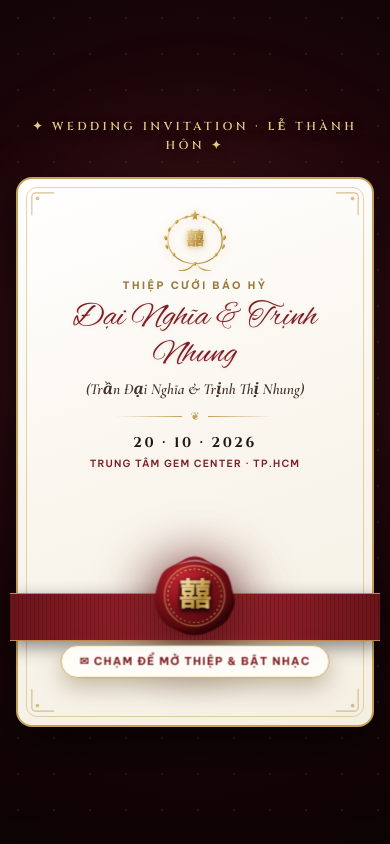
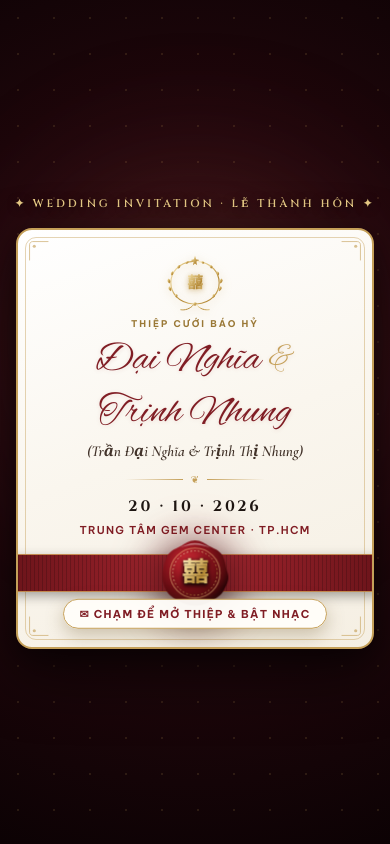
Before and after one commit to johnherry123/Test_06-06-2026, a React (Vite) app: page / in a window 390 px wide. Built offline with nearby package versions, Linux system fonts and the light colour scheme; a web font is replaced by a local one.

Commit message:
fix(responsive): restructure intro card with natural flexbox flow to prevent seal overlap and button overflow

```diff
--- a/src/components/IntroShader.jsx
+++ b/src/components/IntroShader.jsx
@@ -2,7 +2,7 @@ import { useState, useEffect, useCallback, useMemo } from 'react';
 import { COUPLE, WEDDING } from '../weddingData';
 
 export default function IntroShader({ onComplete, onStartMusic }) {
-  // Phases: 'idle' -> 'opening' -> 'zooming' -> 'done'
+  // Phases: 'idle' -> 'opening' -> 'done'
   const [phase, setPhase] = useState('idle');
   const [tilt, setTilt] = useState({ x: 0, y: 0 });
 
@@ -10,13 +10,13 @@ export default function IntroShader({ onComplete, onStartMusic }) {
   const sparks = useMemo(() => {
     return Array.from({ length: 24 }).map((_, i) => {
       const angle = (i / 24) * 360 + (Math.random() * 15 - 7.5);
-      const dist = 90 + Math.random() * 90;
+      const dist = 80 + Math.random() * 80;
       const rad = (angle * Math.PI) / 180;
       return {
         id: i,
         x: Math.cos(rad) * dist,
         y: Math.sin(rad) * dist,
-        scale: 0.7 + Math.random() * 0.9,
+        scale: 0.6 + Math.random() * 0.8,
       };
     });
   }, []);
@@ -26,8 +26,8 @@ export default function IntroShader({ onComplete, onStartMusic }) {
     (e) => {
       if (phase !== 'idle' || window.innerWidth <= 768) return;
       const { innerWidth, innerHeight } = window;
-      const x = (e.clientX / innerWidth - 0.5) * 10;
-      const y = (e.clientY / innerHeight - 0.5) * -8;
+      const x = (e.clientX / innerWidth - 0.5) * 8;
+      const y = (e.clientY / innerHeight - 0.5) * -6;
       setTilt({ x: y, y: x });
     },
     [phase]
@@ -53,7 +53,7 @@ export default function IntroShader({ onComplete, onStartMusic }) {
     }, 900);
   }, [phase, onComplete, onStartMusic]);
 
-  // Click anywhere while opening to fast-forward into main page
+  // Click anywhere while idle to open
   const handleCardClick = useCallback(() => {
     if (phase === 'idle') {
       startOpening();
@@ -93,7 +93,8 @@ export default function IntroShader({ onComplete, onStartMusic }) {
         overflow: 'hidden',
         cursor: 'pointer',
         perspective: '1400px',
-        padding: '16px',
+        padding: '12px',
+        boxSizing: 'border-box',
         opacity: isOpen ? 0 : 1,
         transition: isOpen ? 'opacity 0.65s cubic-bezier(0.22, 1, 0.36, 1) 0.1s' : 'none',
       }}
@@ -129,7 +130,7 @@ export default function IntroShader({ onComplete, onStartMusic }) {
       {/* ── TOP HEADER CALLOUT ── */}
       <div
         style={{
-          marginBottom: 'clamp(10px, 2.5vh, 22px)',
+          marginBottom: 'clamp(8px, 1.8vh, 16px)',
           textAlign: 'center',
           transition: 'all 0.4s ease',
           opacity: phase === 'idle' ? 1 : 0,
@@ -139,8 +140,8 @@ export default function IntroShader({ onComplete, onStartMusic }) {
         <p
           style={{
             fontFamily: "'Cinzel', serif",
-            fontSize: 'clamp(0.72rem, 1.9vw, 0.86rem)',
-            letterSpacing: '0.3em',
+            fontSize: 'clamp(0.68rem, 1.8vw, 0.82rem)',
+            letterSpacing: '0.28em',
             color: '#E6CA85',
             textTransform: 'uppercase',
             margin: 0,
@@ -157,10 +158,10 @@ export default function IntroShader({ onComplete, onStartMusic }) {
         style={{
           position: 'relative',
           width: 'min(380px, 92vw)',
-          height: 'min(550px, 80vh)',
+          maxHeight: 'min(560px, 86vh)',
           transformStyle: 'preserve-3d',
           transform: isOpen
-            ? 'scale(1.20) translateZ(80px)'
+            ? 'scale(1.18) translateZ(80px)'
             : phase === 'idle'
             ? `rotateX(${tilt.x}deg) rotateY(${tilt.y}deg) scale(1)`
             : 'scale(1)',
@@ -174,8 +175,8 @@ export default function IntroShader({ onComplete, onStartMusic }) {
         {/* MAIN LUXURY INVITATION CARD (Pearl Ivory with Double Gold Foil Borders) */}
         <div
           style={{
-            position: 'absolute',
-            inset: 0,
+            position: 'relative',
+            width: '100%',
             backgroundColor: '#FFFDF9',
             background: 'linear-gradient(160deg, #FFFFFF 0%, #FAF6EE 50%, #F5EFE3 100%)',
             borderRadius: '16px',
@@ -183,12 +184,13 @@ export default function IntroShader({ onComplete, onStartMusic }) {
             boxShadow: isOpen
               ? '0 30px 80px rgba(0, 0, 0, 0.65), 0 0 45px rgba(197, 160, 89, 0.45)'
               : '0 25px 60px rgba(0, 0, 0, 0.55), 0 8px 24px rgba(0, 0, 0, 0.35)',
-            padding: '24px 18px 20px',
+            padding: 'clamp(14px, 2.4vh, 20px) clamp(14px, 3.5vw, 22px) clamp(12px, 2vh, 18px)',
             boxSizing: 'border-box',
             textAlign: 'center',
             display: 'flex',
             flexDirection: 'column',
             alignItems: 'center',
+            justifyContent: 'space-between',
             overflow: 'hidden',
           }}
         >
@@ -196,7 +198,7 @@ export default function IntroShader({ onComplete, onStartMusic }) {
           <div
             style={{
               position: 'absolute',
-              inset: '8px',
+              inset: '7px',
               border: '1px solid rgba(197, 160, 89, 0.45)',
               borderRadius: '11px',
               pointerEvents: 'none',
@@ -205,41 +207,41 @@ export default function IntroShader({ onComplete, onStartMusic }) {
 
           {/* Corner Floral Ornaments (SVG) */}
           <svg
-            width="26"
-            height="26"
+            width="22"
+            height="22"
             viewBox="0 0 28 28"
             fill="none"
-            style={{ position: 'absolute', top: '12px', left: '12px', opacity: 0.65 }}
+            style={{ position: 'absolute', top: '10px', left: '10px', opacity: 0.65 }}
           >
             <path d="M2 26V6C2 3.79086 3.79086 2 6 2H26" stroke="#C5A059" strokeWidth="1.2" />
             <circle cx="8" cy="8" r="2" fill="#C5A059" />
           </svg>
           <svg
-            width="26"
-            height="26"
+            width="22"
+            height="22"
             viewBox="0 0 28 28"
             fill="none"
-            style={{ position: 'absolute', top: '12px', right: '12px', opacity: 0.65 }}
+            style={{ position: 'absolute', top: '10px', right: '10px', opacity: 0.65 }}
           >
             <path d="M26 26V6C26 3.79086 24.2091 2 22 2H2" stroke="#C5A059" strokeWidth="1.2" />
             <circle cx="20" cy="8" r="2" fill="#C5A059" />
           </svg>
           <svg
-            width="26"
-            height="26"
+            width="22"
+            height="22"
             viewBox="0 0 28 28"
             fill="none"
-            style={{ position: 'absolute', bottom: '12px', left: '12px', opacity: 0.65 }}
+            style={{ position: 'absolute', bottom: '10px', left: '10px', opacity: 0.65 }}
           >
             <path d="M2 2V22C2 24.2091 3.79086 26 6 26H26" stroke="#C5A059" strokeWidth="1.2" />
             <circle cx="8" cy="20" r="2" fill="#C5A059" />
           </svg>
           <svg
-            width="26"
-            height="26"
+            width="22"
+            height="22"
             viewBox="0 0 28 28"
             fill="none"
-            style={{ position: 'absolute', bottom: '12px', right: '12px', opacity: 0.65 }}
+            style={{ position: 'absolute', bottom: '10px', right: '10px', opacity: 0.65 }}
           >
             <path d="M26 2V22C26 24.2091 24.2091 26 22 26H2" stroke="#C5A059" strokeWidth="1.2" />
             <circle cx="20" cy="20" r="2" fill="#C5A059" />
@@ -261,12 +263,12 @@ export default function IntroShader({ onComplete, onStartMusic }) {
             }}
           />
 
-          {/* ── CARD HEADER: MONOGRAM CREST ── */}
+          {/* ── SECTION 1: HEADER & LAUREL CREST ── */}
           <div style={{ display: 'flex', flexDirection: 'column', alignItems: 'center' }}>
             {/* Royal Wedding Crest SVG (Complete Oval Laurel Wreath with Song Hỷ 囍) */}
             <svg
-              width="80"
-              height="72"
+              width="72"
+              height="64"
               viewBox="0 0 100 90"
               fill="none"
               style={{ filter: 'drop-shadow(0 2px 5px rgba(197, 160, 89, 0.35))' }}
@@ -353,9 +355,9 @@ export default function IntroShader({ onComplete, onStartMusic }) {
             <p
               style={{
                 fontFamily: "'Be Vietnam Pro', sans-serif",
-                fontSize: '0.64rem',
+                fontSize: 'clamp(0.58rem, 1.4vw, 0.64rem)',
                 fontWeight: 700,
-                letterSpacing: '0.24em',
+                letterSpacing: '0.22em',
                 textTransform: 'uppercase',
                 color: '#9A7836',
                 margin: '2px 0 0 0',
@@ -365,27 +367,33 @@ export default function IntroShader({ onComplete, onStartMusic }) {
             </p>
           </div>
 
-          {/* ── COUPLE NAMES IN ROYAL WINE CURSIVE ── */}
-          <div style={{ margin: '4px 0 2px 0' }}>
+          {/* ── SECTION 2: COUPLE NAMES & EVENT INFO ── */}
+          <div style={{ margin: 'clamp(2px, 0.8vh, 6px) 0', width: '100%' }}>
             <h1
               style={{
                 fontFamily: "'Alex Brush', cursive",
-                fontSize: 'clamp(2.1rem, 6.2vw, 3.2rem)',
+                fontSize: 'clamp(1.9rem, 4.8vh, 2.7rem)',
                 color: '#801D24',
                 lineHeight: 1.12,
                 margin: '0 0 2px 0',
                 fontWeight: 400,
                 textShadow: '0 1px 4px rgba(128, 29, 36, 0.12)',
-                wordBreak: 'break-word',
+                display: 'flex',
+                alignItems: 'center',
+                justifyContent: 'center',
+                gap: '8px',
+                flexWrap: 'wrap',
               }}
             >
-              {COUPLE.groom.firstName} &amp; {COUPLE.bride.firstName}
+              <span style={{ whiteSpace: 'nowrap' }}>{COUPLE.groom.firstName}</span>
+              <span style={{ fontSize: '0.85em', color: '#C5A059' }}>&amp;</span>
+              <span style={{ whiteSpace: 'nowrap' }}>{COUPLE.bride.firstName}</span>
             </h1>
 
             <p
               style={{
                 fontFamily: "'Cormorant Garamond', Georgia, serif",
-                fontSize: 'clamp(0.96rem, 2.2vw, 1.15rem)',
+                fontSize: 'clamp(0.88rem, 1.8vh, 1.05rem)',
                 fontStyle: 'italic',
                 fontWeight: 600,
                 color: '#42332A',
@@ -394,7 +402,6 @@ export default function IntroShader({ onComplete, onStartMusic }) {
             >
               ({COUPLE.groom.fullName} &amp; {COUPLE.bride.fullName})
             </p>
-          </div>
 
             {/* Gold Floral Flourish Divider */}
             <div
@@ -403,21 +410,21 @@ export default function IntroShader({ onComplete, onStartMusic }) {
                 alignItems: 'center',
                 justifyContent: 'center',
                 gap: '8px',
-              width: '160px',
-              margin: '3px auto',
+                width: '140px',
+                margin: 'clamp(3px, 0.8vh, 6px) auto',
               }}
             >
               <span style={{ flex: 1, height: '1px', background: 'linear-gradient(to right, transparent, #C5A059)' }} />
-            <span style={{ color: '#C5A059', fontSize: '11px' }}>❦</span>
+              <span style={{ color: '#C5A059', fontSize: '10px' }}>❦</span>
               <span style={{ flex: 1, height: '1px', background: 'linear-gradient(to left, transparent, #C5A059)' }} />
             </div>
 
-          {/* ── DATE & VENUE ── */}
-          <div style={{ margin: '2px 0 4px 0' }}>
+            {/* Date & Venue */}
+            <div>
               <p
                 style={{
                   fontFamily: "'Cinzel', serif",
-                fontSize: 'clamp(0.88rem, 2vw, 1.02rem)',
+                  fontSize: 'clamp(0.82rem, 1.8vh, 0.96rem)',
                   fontWeight: 700,
                   letterSpacing: '0.18em',
                   color: '#1E1612',
@@ -430,7 +437,7 @@ export default function IntroShader({ onComplete, onStartMusic }) {
               <p
                 style={{
                   fontFamily: "'Be Vietnam Pro', sans-serif",
-                fontSize: 'clamp(0.62rem, 1.4vw, 0.70rem)',
+                  fontSize: 'clamp(0.60rem, 1.3vh, 0.68rem)',
                   fontWeight: 600,
                   letterSpacing: '0.12em',
                   textTransform: 'uppercase',
@@ -443,24 +450,35 @@ export default function IntroShader({ onComplete, onStartMusic }) {
             </div>
           </div>
 
-        {/* ── ROYAL BURGUNDY SILK BELLY BAND / RIBBON ── */}
+          {/* ── SECTION 3: INTERACTIVE BELLY BAND, 3D WAX SEAL & HINT ── */}
           <div
             style={{
-            position: 'absolute',
-            top: '80%',
-            left: '-6px',
-            right: '-6px',
-            height: '48px',
-            transform: 'translateY(-50%)',
-            background: 'linear-gradient(90deg, #6B141A 0%, #8A1D25 25%, #A82C35 50%, #8A1D25 75%, #6B141A 100%)',
-            boxShadow: '0 6px 18px rgba(0, 0, 0, 0.45)',
+              position: 'relative',
+              width: '100%',
+              display: 'flex',
+              flexDirection: 'column',
+              alignItems: 'center',
+              marginTop: 'clamp(4px, 1vh, 8px)',
+            }}
+          >
+            {/* Edge-to-Edge Silk Ribbon */}
+            <div
+              style={{
+                width: 'calc(100% + 44px)',
+                margin: '0 -22px',
+                height: '38px',
+                display: 'flex',
+                alignItems: 'center',
+                justifyContent: 'center',
+                position: 'relative',
+                background:
+                  'linear-gradient(90deg, #6B141A 0%, #8A1D25 25%, #A82C35 50%, #8A1D25 75%, #6B141A 100%)',
+                boxShadow: '0 4px 12px rgba(0, 0, 0, 0.35)',
                 borderTop: '1px solid rgba(225, 185, 100, 0.7)',
                 borderBottom: '1px solid rgba(225, 185, 100, 0.7)',
-            zIndex: 20,
-            pointerEvents: 'none',
                 opacity: isOpen ? 0 : 1,
-            transform: isOpen ? 'translateY(-50%) scaleX(1.15)' : 'translateY(-50%) scaleX(1)',
-            transition: 'all 0.5s ease',
+                transform: isOpen ? 'scaleX(1.1)' : 'scaleX(1)',
+                transition: 'all 0.4s ease',
               }}
             >
               {/* Subtle Ribbon Texture Lines */}
@@ -469,23 +487,18 @@ export default function IntroShader({ onComplete, onStartMusic }) {
                   position: 'absolute',
                   inset: 0,
                   opacity: 0.18,
-              backgroundImage: 'repeating-linear-gradient(90deg, #000, #000 1px, transparent 1px, transparent 4px)',
+                  backgroundImage:
+                    'repeating-linear-gradient(90deg, #000, #000 1px, transparent 1px, transparent 4px)',
                 }}
               />
-        </div>
 
-        {/* ── 3D WAX SEAL WITH GOLD SONG HỶ (囍) ── */}
+              {/* 3D Wax Seal Button Centered Directly on Ribbon */}
               <div
                 style={{
-            position: 'absolute',
-            top: '80%',
-            left: '50%',
-            transform: 'translate(-50%, -50%)',
-            zIndex: 25,
+                  position: 'relative',
                   display: 'flex',
-            flexDirection: 'column',
                   alignItems: 'center',
-            pointerEvents: phase === 'idle' ? 'auto' : 'none',
+                  justifyContent: 'center',
                 }}
               >
                 {/* Bursting Golden Sparkles */}
@@ -497,20 +510,19 @@ export default function IntroShader({ onComplete, onStartMusic }) {
                         position: 'absolute',
                         top: '50%',
                         left: '50%',
-                  width: '6px',
-                  height: '6px',
+                        width: '5px',
+                        height: '5px',
                         borderRadius: '50%',
                         backgroundColor: s.id % 2 === 0 ? '#FFE194' : '#FFD700',
-                  boxShadow: '0 0 10px #FFD700, 0 0 18px #FFA500',
+                        boxShadow: '0 0 10px #FFD700, 0 0 16px #FFA500',
                         transform: `translate(${s.x}px, ${s.y}px) scale(${s.scale})`,
                         opacity: 0,
-                  transition: 'all 0.65s cubic-bezier(0.16, 1, 0.3, 1)',
+                        transition: 'all 0.6s cubic-bezier(0.16, 1, 0.3, 1)',
                         pointerEvents: 'none',
                       }}
                     />
                   ))}
 
-          {/* 3D Wax Seal Button */}
                 <button
                   type="button"
                   aria-label="Chạm vào con dấu Song Hỷ để mở thiệp cưới"
@@ -520,8 +532,8 @@ export default function IntroShader({ onComplete, onStartMusic }) {
                   }}
                   style={{
                     position: 'relative',
-              width: '82px',
-              height: '82px',
+                    width: '68px',
+                    height: '68px',
                     border: 'none',
                     background: 'transparent',
                     cursor: 'pointer',
@@ -531,19 +543,18 @@ export default function IntroShader({ onComplete, onStartMusic }) {
                     opacity: isOpen ? 0 : 1,
                     transition: 'transform 0.4s cubic-bezier(0.16, 1, 0.3, 1), opacity 0.35s ease',
                     filter:
-                'drop-shadow(0 10px 24px rgba(0, 0, 0, 0.75)) drop-shadow(0 0 18px rgba(180, 30, 40, 0.45))',
+                      'drop-shadow(0 8px 20px rgba(0, 0, 0, 0.75)) drop-shadow(0 0 16px rgba(180, 30, 40, 0.45))',
                     animation: phase === 'idle' ? 'waxSealPulse 3s ease-in-out infinite' : 'none',
                   }}
                 >
                   <svg
-              width="82"
-              height="82"
+                    width="68"
+                    height="68"
                     viewBox="0 0 100 100"
                     fill="none"
                     xmlns="http://www.w3.org/2000/svg"
                   >
                     <defs>
-                {/* Molten Red Wax Lacquer Radial Gradient */}
                       <radialGradient id="waxLacquer" cx="38%" cy="32%" r="68%">
                         <stop offset="0%" stopColor="#D22B36" />
                         <stop offset="45%" stopColor="#8C141D" />
@@ -551,7 +562,6 @@ export default function IntroShader({ onComplete, onStartMusic }) {
                         <stop offset="100%" stopColor="#2E0407" />
                       </radialGradient>
 
-                {/* Embossed Metallic Gold Foil Gradient */}
                       <linearGradient id="waxGold" x1="0%" y1="0%" x2="100%" y2="100%">
                         <stop offset="0%" stopColor="#FFF2D4" />
                         <stop offset="35%" stopColor="#E6CA85" />
@@ -559,37 +569,21 @@ export default function IntroShader({ onComplete, onStartMusic }) {
                         <stop offset="100%" stopColor="#FFE4A0" />
                       </linearGradient>
 
-                {/* Inner Shadow for Deep Deboss Depth */}
                       <filter id="debossShadow" x="-20%" y="-20%" width="140%" height="140%">
                         <feDropShadow dx="0" dy="1.5" stdDeviation="1" floodColor="#000000" floodOpacity="0.8" />
                       </filter>
                     </defs>
 
-              {/* Artisanal Organic Molten Wax Outlines (12 Wavy Lobes) */}
                     <path
-                d="M50 3
-                   C59 3 64 8 72 12
-                   C80 16 86 18 90 26
-                   C94 34 94 41 97 50
-                   C100 59 96 66 92 74
-                   C88 82 82 86 74 90
-                   C66 94 59 97 50 97
-                   C41 97 34 94 26 90
-                   C18 86 12 82 8 74
-                   C4 66 2 59 3 50
-                   C4 41 6 34 10 26
-                   C14 18 20 16 28 12
-                   C36 8 41 3 50 3 Z"
+                      d="M50 3 C59 3 64 8 72 12 C80 16 86 18 90 26 C94 34 94 41 97 50 C100 59 96 66 92 74 C88 82 82 86 74 90 C66 94 59 97 50 97 C41 97 34 94 26 90 C18 86 12 82 8 74 C4 66 2 59 3 50 C4 41 6 34 10 26 C14 18 20 16 28 12 C36 8 41 3 50 3 Z"
                       fill="url(#waxLacquer)"
                     />
 
-              {/* Shiny Specular Wax Highlight */}
                     <path
                       d="M28 14C35 10 42 7 50 7C58 7 66 10 72 14C65 11 57 9 50 9C43 9 35 11 28 14Z"
                       fill="rgba(255, 255, 255, 0.45)"
                     />
 
-              {/* Inner Raised Ring */}
                     <circle
                       cx="50"
                       cy="50"
@@ -599,7 +593,6 @@ export default function IntroShader({ onComplete, onStartMusic }) {
                       fill="none"
                     />
 
-              {/* Beaded Royal Border */}
                     <circle
                       cx="50"
                       cy="50"
@@ -611,7 +604,6 @@ export default function IntroShader({ onComplete, onStartMusic }) {
                       opacity="0.85"
                     />
 
-              {/* ── THE TRADITIONAL SONG HỶ (囍) EMBLEM IN EMBOSSED GOLD ── */}
                     <g filter="url(#debossShadow)">
                       <text
                         x="50"
@@ -631,22 +623,24 @@ export default function IntroShader({ onComplete, onStartMusic }) {
                     </g>
                   </svg>
                 </button>
+              </div>
+            </div>
 
-          {/* Invitation Hint Pill */}
+            {/* Invitation Hint Pill Below Ribbon */}
             <div
               onClick={(e) => {
                 e.stopPropagation();
                 startOpening();
               }}
               style={{
-              marginTop: '10px',
-              padding: '6px 18px',
+                marginTop: '8px',
+                padding: '5px 16px',
                 borderRadius: '999px',
                 background: 'rgba(255, 253, 249, 0.96)',
                 border: '1.5px solid #C5A059',
-              boxShadow: '0 8px 24px rgba(0, 0, 0, 0.55)',
+                boxShadow: '0 4px 16px rgba(0, 0, 0, 0.35)',
                 opacity: phase === 'idle' ? 1 : 0,
-              transform: phase === 'idle' ? 'translateY(0)' : 'translateY(8px)',
+                transform: phase === 'idle' ? 'translateY(0)' : 'translateY(6px)',
                 transition: 'all 0.35s ease',
                 cursor: 'pointer',
                 animation: 'pillPulse 2.4s ease-in-out infinite',
@@ -656,7 +650,7 @@ export default function IntroShader({ onComplete, onStartMusic }) {
               <span
                 style={{
                   fontFamily: "'Be Vietnam Pro', sans-serif",
-                fontSize: '0.68rem',
+                  fontSize: 'clamp(0.62rem, 1.3vh, 0.68rem)',
                   fontWeight: 700,
                   letterSpacing: '0.12em',
                   textTransform: 'uppercase',
@@ -671,27 +665,28 @@ export default function IntroShader({ onComplete, onStartMusic }) {
             </div>
           </div>
         </div>
+      </div>
 
       {/* ── GLOBAL LUXURY KEYFRAME ANIMATIONS ── */}
       <style>{`
         @keyframes waxSealPulse {
           0%, 100% {
             transform: scale(1);
-            filter: drop-shadow(0 12px 28px rgba(0, 0, 0, 0.75)) drop-shadow(0 0 16px rgba(180, 30, 40, 0.35));
+            filter: drop-shadow(0 8px 20px rgba(0, 0, 0, 0.75)) drop-shadow(0 0 16px rgba(180, 30, 40, 0.35));
           }
           50% {
             transform: scale(1.08);
-            filter: drop-shadow(0 16px 36px rgba(0, 0, 0, 0.85)) drop-shadow(0 0 26px rgba(220, 50, 60, 0.65));
+            filter: drop-shadow(0 12px 28px rgba(0, 0, 0, 0.85)) drop-shadow(0 0 24px rgba(220, 50, 60, 0.65));
           }
         }
         @keyframes pillPulse {
           0%, 100% {
             transform: translateY(0);
-            box-shadow: 0 6px 20px rgba(0, 0, 0, 0.45);
+            box-shadow: 0 4px 16px rgba(0, 0, 0, 0.35);
           }
           50% {
-            transform: translateY(-3px);
-            box-shadow: 0 10px 25px rgba(197, 160, 89, 0.35);
+            transform: translateY(-2px);
+            box-shadow: 0 8px 20px rgba(197, 160, 89, 0.35);
           }
         }
         @keyframes cardShimmer {
```
Lines whose indentation alone changed are shown as unchanged.
